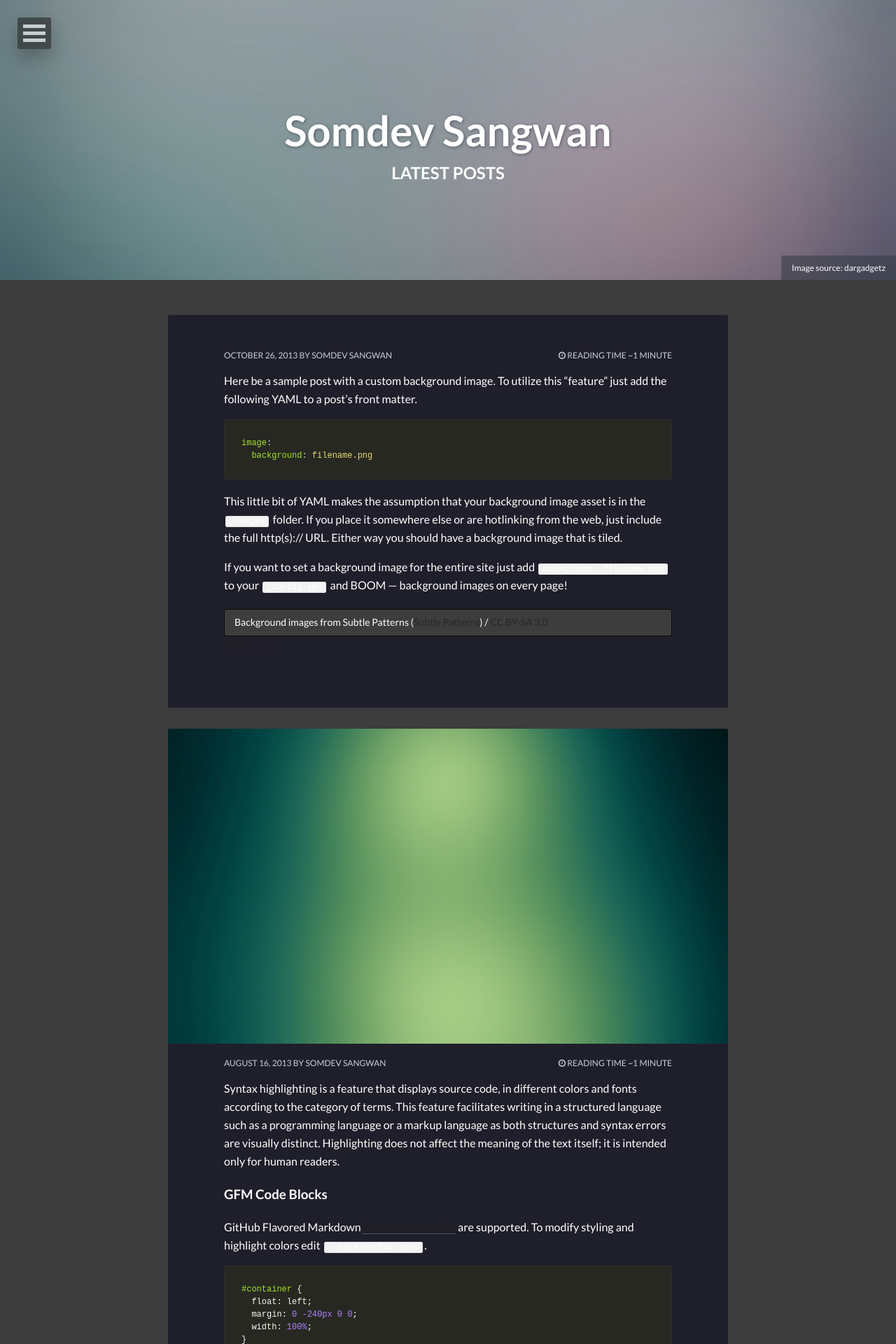
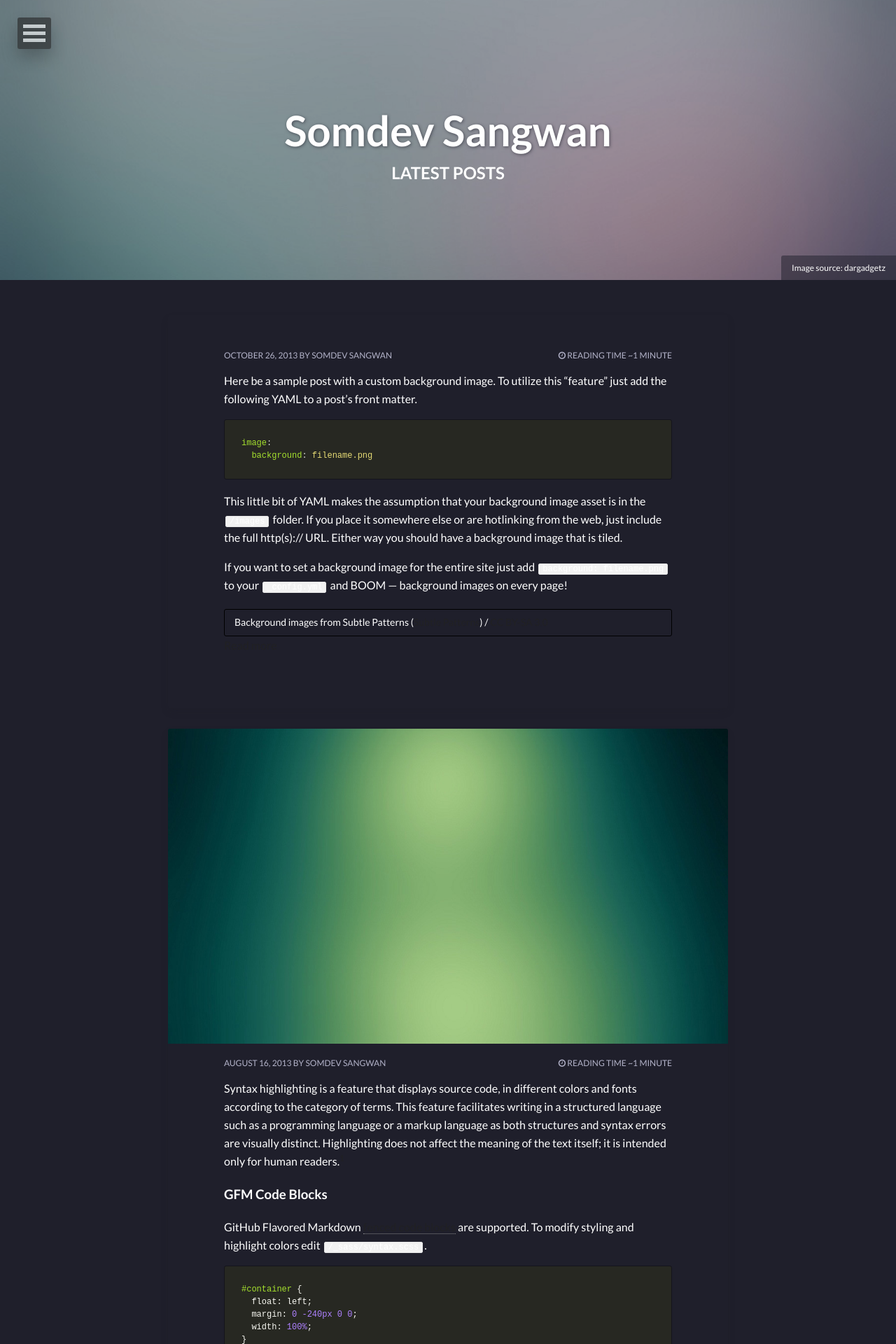
Before and after one commit to jermainlaforce/s0md3v.github.io, a Jekyll site: the page built from index.html, in a window 1280 px wide. Shown: the top 1920 px of the page at 70% size. Built offline with Jekyll 4.4.1, drawn with Linux system fonts in a browser that asks for light colours; nearby versions of some CDN libraries; the list of posts is cut into pages by our own code.

Commit message:
Update _variables.scss

```diff
--- a/_sass/_variables.scss
+++ b/_sass/_variables.scss
@@ -33,8 +33,8 @@ body {
    Colors
    ========================================================================== */
 
-$base-color                      : #2f3640;
-$body-color                      : #3d3d3d;
+$base-color                      : #1F1F2B;
+$body-color                      : #1F1F2B;
 $text-color                      : #ffffff;
 $comp-color                      : complement(#222);
 $border-color                    : lighten($base-color,60);
```
